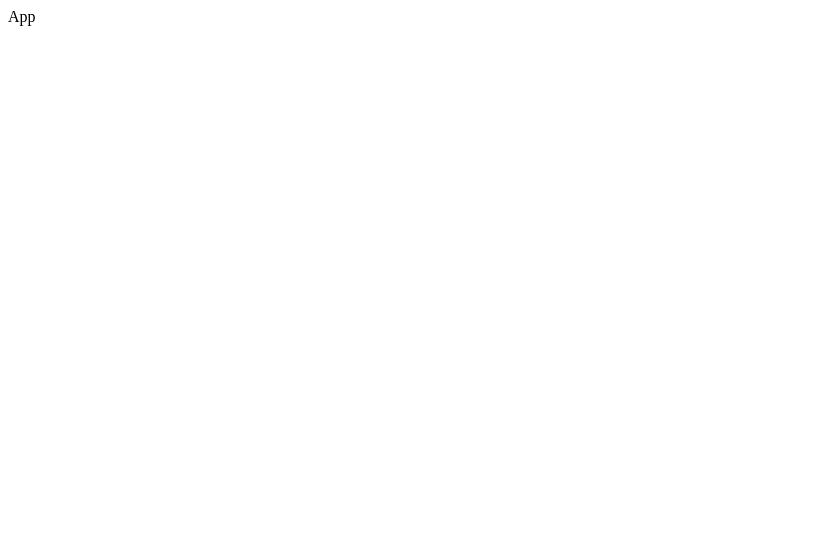
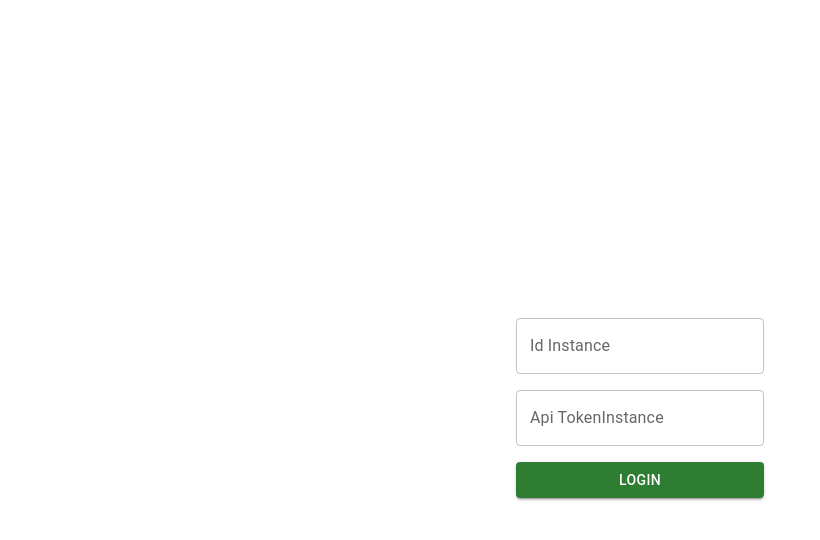
Before and after one commit to Baymurat/green-api-test, a React (Create React App) app: page /login in a window 1280 px wide. Shown: the top 540 px of the page, without its empty margins (0-820 px from the left). Built offline with nearby package versions, Linux system fonts and the light colour scheme.

Commit message:
feat: implement Login page

```diff
--- a/src/App.tsx
+++ b/src/App.tsx
@@ -1,8 +1,15 @@
+import { BrowserRouter as Router, Route, Routes } from 'react-router-dom'
+import LoginPage from '@pages/login';
+
 function App() {
   return (
-    <div>
-      App
-    </div>
+    <Router>
+      <Routes>
+        <Route path='/login' element={<LoginPage />}>
+          App
+        </Route>
+      </Routes>
+    </Router>
   );
 }
 
--- /dev/null
+++ b/src/pages/login/index.tsx
@@ -0,0 +1,64 @@
+import Box from '@mui/material/Box'
+import Stack from '@mui/material/Stack'
+import Button from '@mui/material/Button'
+import TextField from '@mui/material/TextField'
+import { useForm } from 'react-hook-form'
+import * as yup from 'yup'
+import { yupResolver } from '@hookform/resolvers/yup'
+import { registerError } from '@utils/textFieldHelper'
+
+interface ILoginForm {
+  idInstance: string
+  apiTokenInstance: string
+}
+
+const yupSchema = yup.object({
+  idInstance: yup.string().required('Field is required'),
+  apiTokenInstance: yup.string().required('Field is required')
+})
+
+const LoginPage = () => {
+  const { register, handleSubmit, formState: { errors } } = useForm<ILoginForm>({
+    resolver: yupResolver(yupSchema)
+  })
+
+  const onSubmit = (data: ILoginForm) => {
+    console.log(data);
+  }
+
+  return (
+    <Box
+      display={'flex'}
+      alignItems={'center'}
+      justifyContent={'center'}
+      height={'100vh'}
+    >
+      <form onSubmit={handleSubmit(onSubmit)}>
+        <Stack
+          direction={'column'}
+          gap={'1rem'}
+        >
+          <TextField
+            {...register('idInstance')}
+            {...registerError(errors, 'idInstance')}
+            label={'Id Instance'}
+          />
+          <TextField
+            {...register('apiTokenInstance')}
+            {...registerError(errors, 'apiTokenInstance')}
+            label={'Api TokenInstance'}
+          />
+          <Button
+            type='submit'
+            color="success"
+            variant='contained'
+          >
+            Login
+          </Button>
+        </Stack>
+      </form>
+    </Box>
+  )
+}
+
+export default LoginPage
--- /dev/null
+++ b/src/utils/textFieldHelper.ts
@@ -0,0 +1,27 @@
+import { type TextFieldProps } from '@mui/material/TextField'
+import { isEmpty } from 'lodash'
+import { type FieldErrors, type FieldPath, type FieldValues } from 'react-hook-form'
+
+export const registerError = <T extends FieldValues,>(
+  errorObj: FieldErrors<T>,
+  fieldName: FieldPath<T>,
+  errorMessage?: string
+): Pick<TextFieldProps, 'error' | 'helperText'> => {
+  const paths = fieldName.split('.')
+  let error: any = errorObj
+  paths.forEach((path) => {
+    error = error !== null ? (error[path] ?? null) : null
+  })
+
+  if (error !== null && !isEmpty(error)) {
+    return {
+      error: true,
+      helperText: errorMessage ?? error.message.toString()
+    }
+  }
+
+  return {
+    error: false,
+    helperText: ''
+  }
+}
```
